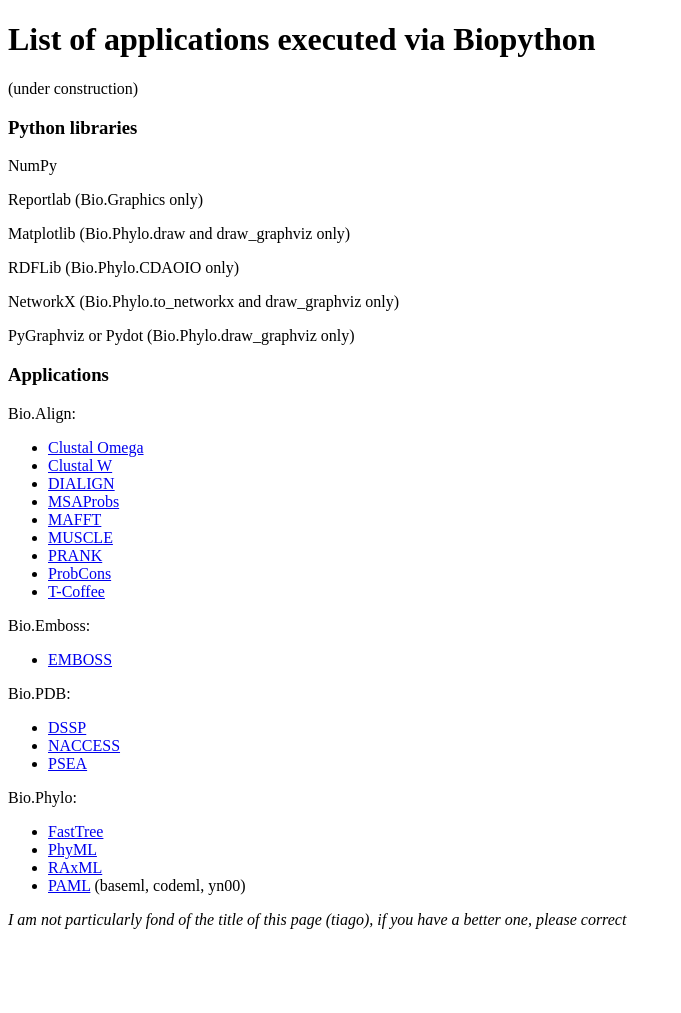
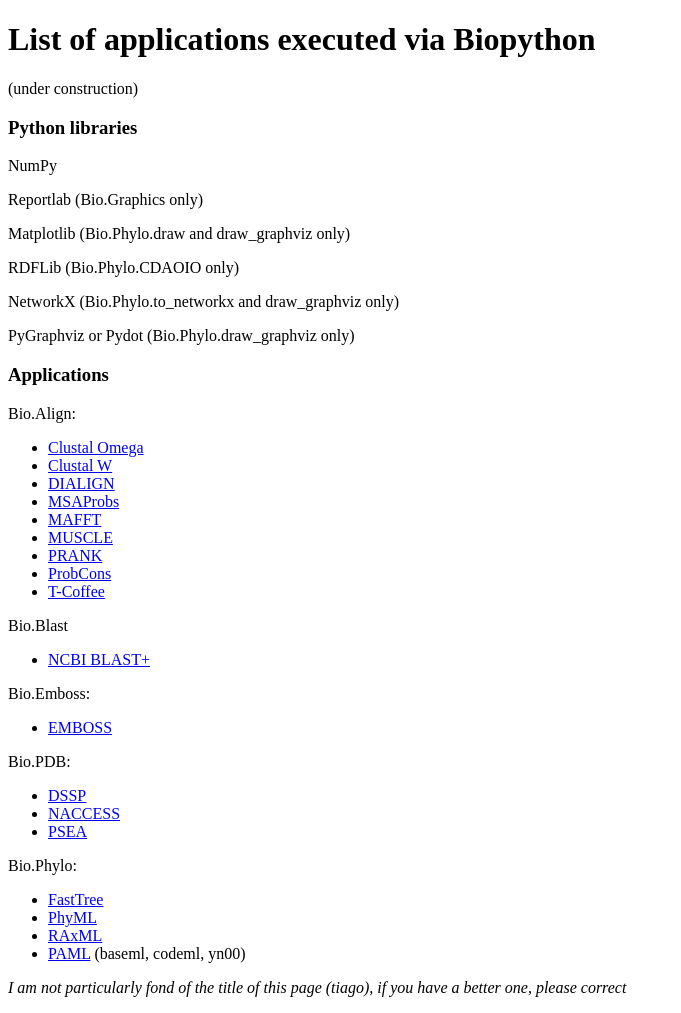
Before and after one commit to biopython/biopython.github.io, a Jekyll site: the page built from wiki/List_of_applications_executed_via_Biopython.md, in a window 1280 px wide. Shown: the whole page, without its empty margins (0-681 px from the left). Built offline with Jekyll 4.4.1, drawn with Linux system fonts in a browser that asks for light colours; before the commit the page ends 945 px from its top, so only the background shows below that.

Commit message:
/* Applications */ BLAST

```diff
--- a/wiki/List_of_applications_executed_via_Biopython.md
+++ b/wiki/List_of_applications_executed_via_Biopython.md
@@ -34,6 +34,11 @@ Bio.Align:
 -   [ProbCons](http://probcons.stanford.edu/)
 -   [T-Coffee](http://www.tcoffee.org/)
 
+Bio.Blast
+
+-   [NCBI
+    BLAST+](http://blast.ncbi.nlm.nih.gov/Blast.cgi?CMD=Web&PAGE_TYPE=BlastDocs&DOC_TYPE=Download)
+
 Bio.Emboss:
 
 -   [EMBOSS](http://emboss.open-bio.org/)
```
Also changed, not shown: 1 other file.
